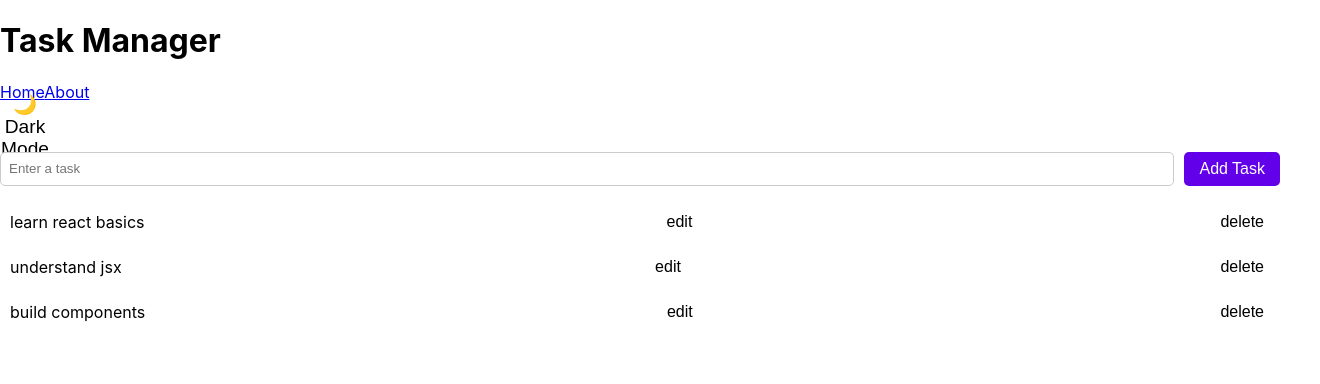
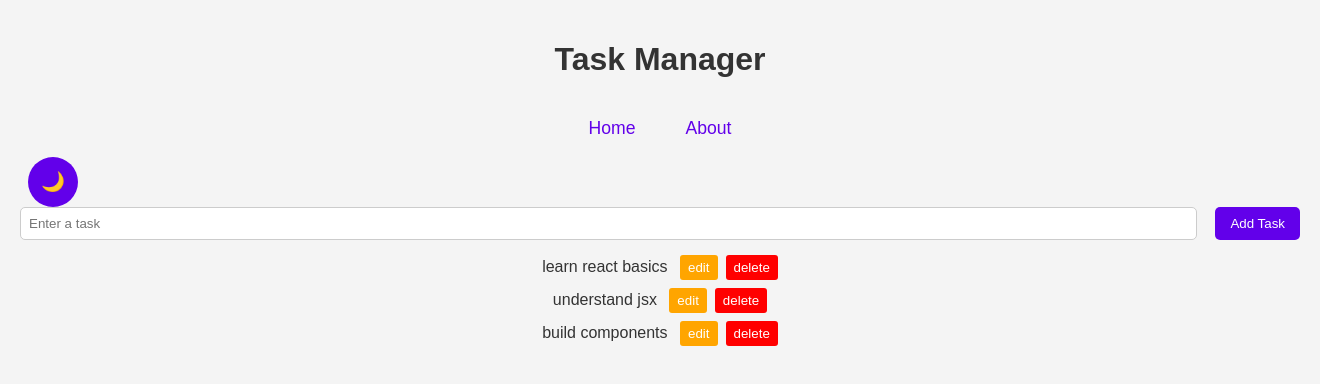
Before and after one commit to MestiriJacem/pro, a React (Create React App) app: page / in a window 1280 px wide. Shown: the top 384 px of the page, 1320 px wide, since content can reach past the window. Built offline with nearby package versions, Linux system fonts and the light colour scheme.

Commit message:
task item .css

```diff
--- a/src/components/Header.js
+++ b/src/components/Header.js
@@ -35,14 +35,15 @@ function Header ({title}){
    <nav className='nav'>
     <Link to="/">Home</Link>
     <Link to="/about">About</Link>
+    </nav>
     <button className='dark-mode-toggle'onClick={(toggleDarkMode)}>
        <span className={`toggle-icon ${darkMode? "dark-icon":"light-icon"}`}></span>
 
-        {darkMode ? "🌞 Light Mode":"🌙 Dark Mode"}
+        {darkMode ? "🌞":"🌙 "}
 
     </button>
 
-   </nav>
+
     </header>
   )
 }
--- a/src/styles/App.css
+++ b/src/styles/App.css
@@ -1,14 +1,52 @@
-body.dark-mode{
-  background: #121212;
-  color: white;
+.app-container {
+  width: 100%;
+  max-width: none;
+  padding: 20px;
+  text-align: center;
 }
-.dark-mode .app-container {
-  background: #1e1e1e;
-  color: white;
+:root{
+  --bg-color:#f4f4f4;
+  --text-color:#333;
+  --primary-color:#fff;
+  --button-bg:#6200ea;
+  --button-text:#fff;
+  --button-hover-bg:#3700b3;
+  --link-color:#6200ea;
+  --hover-color:#ddd;
 }
-.dark-mode a{
-  color: #bb86fc;
+.dark-mode{
+  --bg-color:#121212;
+  --text-color:#f1f1f1;
+  --primary-color:#1e1e1e;
+  --button-bg:#bb86fc;
+  --button-text:#000;
+  --button-hover-bg:#3700b3;
+  --link-color:#bb86fc;
+  --hover-color:#333;
+
 }
-.dark-mode .toggle-btn{
-  border: 1px solid #bb86fc ;
+body {
+  margin: 0;
+  font-family: Arial, Helvetica, sans-serif;
+  background: var(--bg-color);
+  color: var(--text-color);
+  transition: background 0.3s , color 0.3s;
+  width:100%;
+  min-height: 100vh;
+  display: flex;
+  flex-direction: column;
 }
+nav {
+  display: flex;
+  justify-content: center;
+  gap: 20px;
+  padding: 10px 0;
+}
+nav a {
+  text-decoration: none;
+  color: var(--link-color);
+  font-size: 1.1rem;
+  padding: 8px 15px;
+  border-radius: 5px;
+  transition: background 0.3s,ease-in-out;
+}
--- a/src/styles/TaskItem.css
+++ b/src/styles/TaskItem.css
@@ -1,25 +1,50 @@
+.task-item{
     .task-item{
         display: flex;
         justify-content: space-between;
-    align-items: center;
-    background: white;
+        align-items:center;
+        background: var(--bg-secondary);
         padding: 10px;
-    margin:5px 0;
         border-radius: 5px;
         transition: 0.3s;
         cursor: pointer;
+        color: var(--text-color);
+        box-sizing: border-box;
+        word-wrap: break-word;
+        overflow-wrap:break-word
+    }
 
 }
 .task-item.completed{
     color:gray;
     text-decoration: line-through;
 }
-.task-item:hover{
-    background: #ececec;
+.task-item span{
+    flex-grow: 1;
+    cursor: pointer;
 }
+.edit-input{
+    flex-grow: 1;
+    padding: 5px;
+    font-size: 1rem;
+}
+.edit-btn{
+    background: orange;
+    color: white;
+}
+.save-btn{
+    background: green;
+    color: white;
+}
+.delete-btn{
+    background: red;
+    color: white;
+}
+
 button{
-    background: transparent;
+    margin-left: 8px;
     border: none;
-    font-size: 16px;
+    padding: 5px 8px;
+    border-radius: 3px;
     cursor:pointer
 }
--- a/src/styles/TaskList.css
+++ b/src/styles/TaskList.css
@@ -1,15 +1,9 @@
 .task-list{
     list-style: none;
     padding: 0;
+    margin: 0;
+    width: 100%;
+    display: flex;
+    flex-direction: column;
+    gap: 8px;
 }
-.task-item{
-    display: flex;
-    justify-content: space-between;
-    align-items:center;
-    background: #fff;
-    padding: 10px;
-    margin: 5px 0;
-    border-radius: 5px;
-    transition: 0.3s;
-    cursor: pointer;
-}
```
Lines whose indentation alone changed are shown as unchanged.
